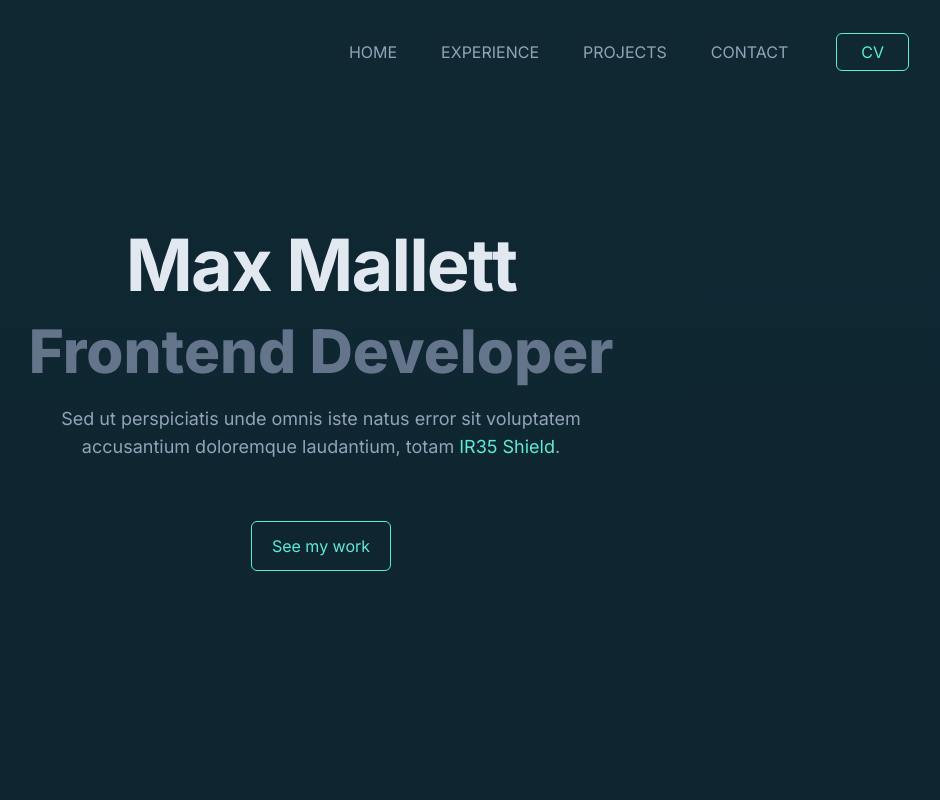
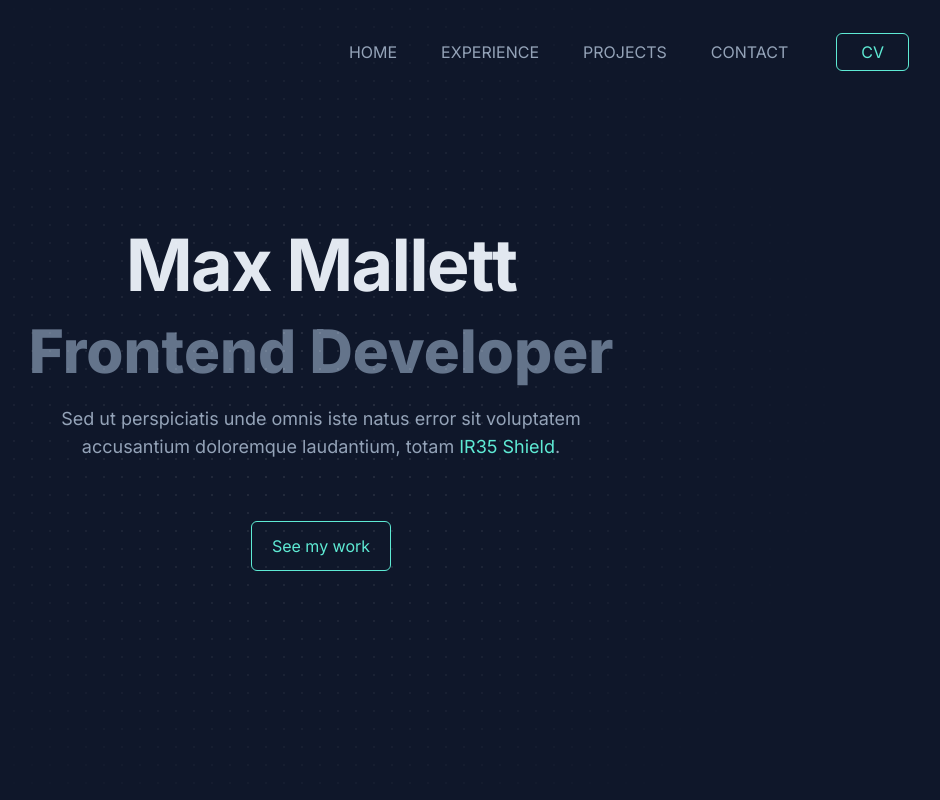
Before and after one commit to maxdmallett/next-js-portfolio-max-mallett, a Next.js app: page / in a window 1280 px wide. Shown: the top 800 px of the page, without its empty margins (319-1259 px from the left). Built offline with nearby package versions, Linux system fonts and the light colour scheme.

Commit message:
Nav style tweaks

```diff
--- a/app/components/home/projectCard.tsx
+++ b/app/components/home/projectCard.tsx
@@ -25,7 +25,7 @@ const ProjectCard = (props: Project) => {
             <div className='w-full lg:w-2/3'>
                 <Link
                     href={`/projects/${props.slug}`}
-                    className='inline-block text-white text-xl mb-2 lg:mb-1 font-medium hover:text-teal-400 transition-colors ease-in-out'
+                    className='inline-block text-white text-xl mb-2 lg:mb-2 font-medium hover:text-teal-400 transition-colors ease-in-out'
                 >
                     <h3>
                         {props.title}
--- a/app/components/nav/navbar.tsx
+++ b/app/components/nav/navbar.tsx
@@ -6,8 +6,13 @@ import MobileNavMenu from "./mobileNavMenu";
 import { navItems } from "./navData";
 import { handleRouteLinkClick } from "../../helpers/handleRouteLinkClick";
 
-const Navbar = () => {
+interface NavbarProps {
+    fixed?: boolean;
+}
 
+const Navbar = (props: NavbarProps) => {
+
+    const { fixed } = props;
     const [showBg, setShowBg] = useState<boolean>(false);
     const [mobileMenuVisible, setMobileMenuVisible] = useState<boolean>(false);
 
@@ -31,8 +36,9 @@ const Navbar = () => {
     return (
 
         <nav
-            className={`fixed flex flex-wrap items-center justify-end p-4 lg:py-8 lg:px-10 w-full mx-auto z-10 transition-colors duration-300 ease-in-out
-            ${showBg ? 'lg:bg-sky-950/50 lg:backdrop-blur lg:p-4 lg:py-5 bg-gradient-to-b from-black/20' : ''}
+            className={`flex flex-wrap items-center justify-end p-4 lg:py-8 lg:px-10 w-full mx-auto z-10 transition-colors duration-300 ease-in-out
+            ${fixed ? 'fixed' : 'fixed lg:sticky'}
+            ${showBg ? 'lg:bg-slate-950/30 lg:backdrop-blur lg:p-4 lg:py-5 bg-gradient-to-b from-black/20' : ''}
             `}
         >
 
--- a/app/globals.css
+++ b/app/globals.css
@@ -23,17 +23,21 @@
 }
 
 html {
-  scroll-behavior: smooth;
+    scroll-behavior: smooth;
 }
 
 body {
-  color: rgb(var(--foreground-rgb));
-  background: linear-gradient(
-      to bottom,
-      transparent,
-      rgb(var(--background-end-rgb))
-    )
-    rgb(var(--background-start-rgb));
+    color: rgb(var(--foreground-rgb));
+    background: rgb(var(--background-end-rgb));
+}
+
+.bg-dot-pattern {
+    background-image: url("/images/dot-pattern.svg");
+    position: absolute;
+    width: 100%;
+    height: 100%;
+    opacity: 0.15;
+    mask-image: radial-gradient(circle at 50% 50%, black 0, rgba(0, 0, 0, 0) 70%);
 }
 
 .position-fixed {
--- a/app/layout.tsx
+++ b/app/layout.tsx
@@ -17,7 +17,9 @@ export default function RootLayout({
     <html lang="en">
         <body
             className={inter.className + ' text-slate-400 antialiased selection:bg-teal-300 selection:text-teal-900"'}
-        >{children}</body>
+        >
+            {children}
+        </body>
     </html>
   )
 }
--- a/app/page.tsx
+++ b/app/page.tsx
@@ -9,8 +9,9 @@ import Navbar from './components/nav/navbar'
 export default function Home() {
     return (
         <>
+            <div className='bg-dot-pattern'></div>
 
-            <Navbar />
+            <Navbar fixed={true} />
 
             <main className="flex min-h-screen flex-col items-center justify-between px-5 xl:px-0">
 
```
Also changed, not shown: public/images/dot-pattern.svg (added).
